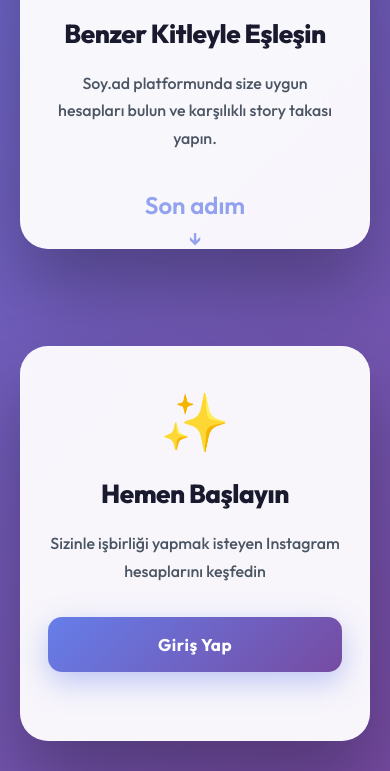
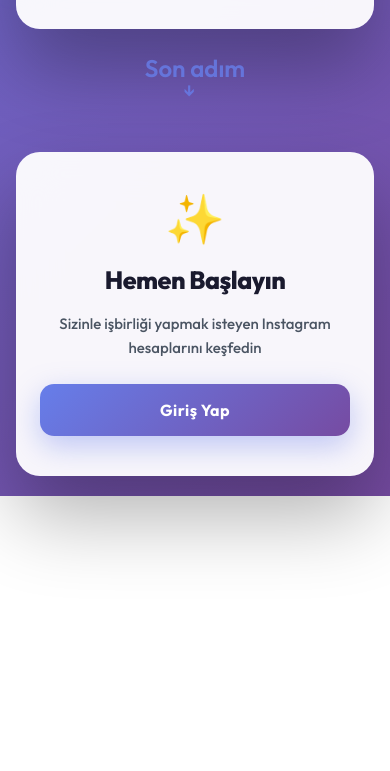
Before and after one commit to martivstaxi/SOY.AD, a plain HTML site: page index.html in a window 390 px wide. Shown: the part 1093-1864 px from the top of the page. After the commit the page ends 1589 px from the top, so only its background shows below. Drawn offline with Linux system fonts and the light colour scheme.

Commit message:
Update index.html

```diff
--- a/index.html
+++ b/index.html
@@ -235,119 +235,106 @@
         /* Mobile Optimizations */
         @media (max-width: 768px) {
             .section {
-                padding: 40px 20px;
+                padding: 20px;
                 min-height: 100vh;
                 min-height: -webkit-fill-available;
-                justify-content: flex-start;
-                padding-top: max(60px, 10vh);
+                display: flex;
+                flex-direction: column;
+                justify-content: center;
             }
 
             .content-box {
-                padding: 48px 32px 70px;
-                border-radius: 28px;
+                padding: 40px 28px;
+                border-radius: 24px;
                 margin-bottom: 0;
                 position: relative;
             }
 
             .logo-icon {
-                width: 70px;
-                height: 70px;
-                font-size: 36px;
-                margin-bottom: 24px;
+                width: 68px;
+                height: 68px;
+                font-size: 34px;
+                margin-bottom: 20px;
             }
 
             h1 {
-                font-size: 34px;
-                margin-bottom: 24px;
+                font-size: 32px;
+                margin-bottom: 20px;
             }
 
             h2 {
-                font-size: 28px;
-                margin-bottom: 20px;
+                font-size: 27px;
+                margin-bottom: 18px;
             }
 
             .description {
-                font-size: 17px;
-                line-height: 1.7;
-                margin-bottom: 32px;
+                font-size: 16px;
+                line-height: 1.65;
+                margin-bottom: 28px;
             }
 
             .cta-button {
-                padding: 18px 40px;
+                padding: 17px 38px;
                 font-size: 17px;
                 border-radius: 14px;
             }
 
             .feature-icon {
-                font-size: 56px;
-                margin-bottom: 20px;
+                font-size: 52px;
+                margin-bottom: 18px;
             }
 
             .scroll-hint {
-                position: absolute;
-                bottom: 20px;
-                left: 50%;
-                transform: translateX(-50%);
+                position: relative;
+                bottom: auto;
+                left: auto;
+                transform: none;
+                margin-top: 28px;
                 font-size: 13px;
                 gap: 6px;
-                color: rgba(102, 126, 234, 0.7);
+                color: rgba(102, 126, 234, 0.8);
+                animation: none;
+            }
+
+            .scroll-hint:active {
+                opacity: 0.6;
             }
 
             .scroll-hint span:last-child {
                 font-size: 20px;
+                animation: bounce 2s infinite;
             }
         }
 
         @media (max-width: 480px) {
             .section {
-                padding: 30px 20px;
-                padding-top: max(50px, 8vh);
+                padding: 20px 16px;
             }
 
             .content-box {
-                padding: 40px 28px 65px;
-                margin-bottom: 0;
+                padding: 36px 24px;
             }
 
             h1 {
-                font-size: 30px;
+                font-size: 29px;
+                margin-bottom: 18px;
             }
 
             h2 {
-                font-size: 26px;
+                font-size: 25px;
+                margin-bottom: 16px;
             }
 
             .description {
-                font-size: 16px;
-                line-height: 1.7;
+                font-size: 15px;
+                line-height: 1.6;
+                margin-bottom: 24px;
             }
 
             .cta-button {
-                padding: 17px 36px;
-                font-size: 17px;
+                padding: 16px 32px;
+                font-size: 16px;
                 width: 100%;
-            }
-
-            .scroll-hint {
-                bottom: 18px;
-                font-size: 12px;
-            }
-        }
-
-        @media (max-height: 667px) and (max-width: 480px) {
-            .section {
-                padding-top: 40px;
-            }
-
-            .content-box {
-                padding: 35px 28px 60px;
-            }
-
-            .logo-icon {
-                width: 60px;
-                height: 60px;
-                font-size: 30px;
-                margin-bottom: 20px;
             }
 
             .feature-icon {
@@ -355,28 +342,51 @@
                 margin-bottom: 16px;
             }
 
-            h1 {
-                font-size: 28px;
-                margin-bottom: 20px;
-            }
-
-            h2 {
-                font-size: 24px;
-                margin-bottom: 16px;
-            }
-
-            .description {
-                font-size: 15px;
-                margin-bottom: 24px;
-            }
-
             .scroll-hint {
-                bottom: 15px;
-                font-size: 11px;
+                margin-top: 24px;
+                font-size: 12px;
             }
 
             .scroll-hint span:last-child {
                 font-size: 18px;
+            }
+        }
+
+        @media (max-height: 667px) and (max-width: 480px) {
+            .content-box {
+                padding: 32px 24px;
+            }
+
+            .logo-icon {
+                width: 60px;
+                height: 60px;
+                font-size: 30px;
+                margin-bottom: 16px;
+            }
+
+            .feature-icon {
+                font-size: 44px;
+                margin-bottom: 14px;
+            }
+
+            h1 {
+                font-size: 27px;
+                margin-bottom: 16px;
+            }
+
+            h2 {
+                font-size: 23px;
+                margin-bottom: 14px;
+            }
+
+            .description {
+                font-size: 14px;
+                margin-bottom: 20px;
+            }
+
+            .scroll-hint {
+                margin-top: 20px;
+                font-size: 11px;
             }
         }
     </style>
```
